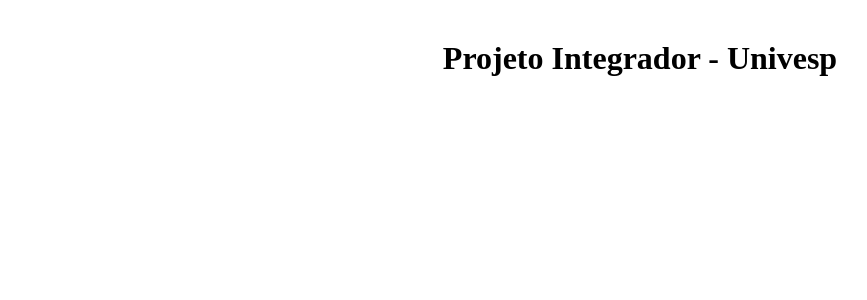
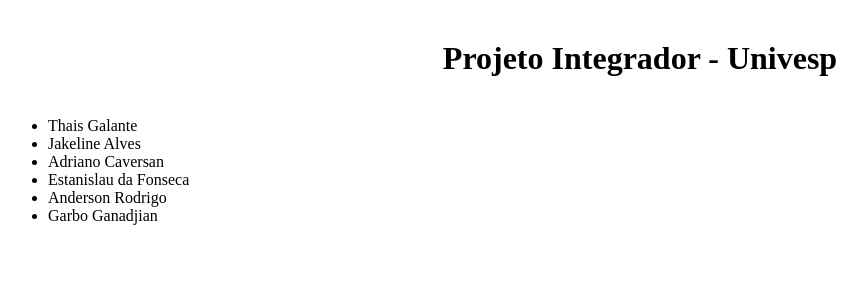
Before and after one commit to Xchapeu/Project-Int, a React (Vite) app: page / in a window 1280 px wide. Shown: the top 300 px of the page, without its empty margins (0-867 px from the left). Built offline with nearby package versions, Linux system fonts and the light colour scheme.

Commit message:
Add List of students

```diff
--- a/src/App.jsx
+++ b/src/App.jsx
@@ -1,3 +1,4 @@
+import { List } from "./components/List"
 import { Title } from "./components/Title"
 
 function App() {
@@ -5,6 +6,7 @@
   return (
     <div className="App">
       <Title />
+      <List />
     </div>
   )
 }
--- /dev/null
+++ b/src/components/List/index.jsx
@@ -0,0 +1,23 @@
+import { Student } from "../Student";
+
+export const List = () => {
+
+    const list = [
+        "Thais Galante",
+        "Jakeline Alves",
+        "Adriano Caversan",
+        "Estanislau da Fonseca",
+        "Anderson Rodrigo",
+        "Garbo Ganadjian",
+    ]
+
+    return (
+        <ul>
+            {
+                list.map(student => {
+                    return <Student>{student}</Student>
+                })
+            }
+        </ul>
+    );
+}
--- a/src/components/Student/index.jsx
+++ b/src/components/Student/index.jsx
@@ -1,5 +1,5 @@
-export const Student = () => {
+export const Student = ({ children }) => {
     return (
-        <li></li>
+        <li>{children}</li>
     );
 }
```
Also changed, not shown: src/components/Student/styles.css (added).
